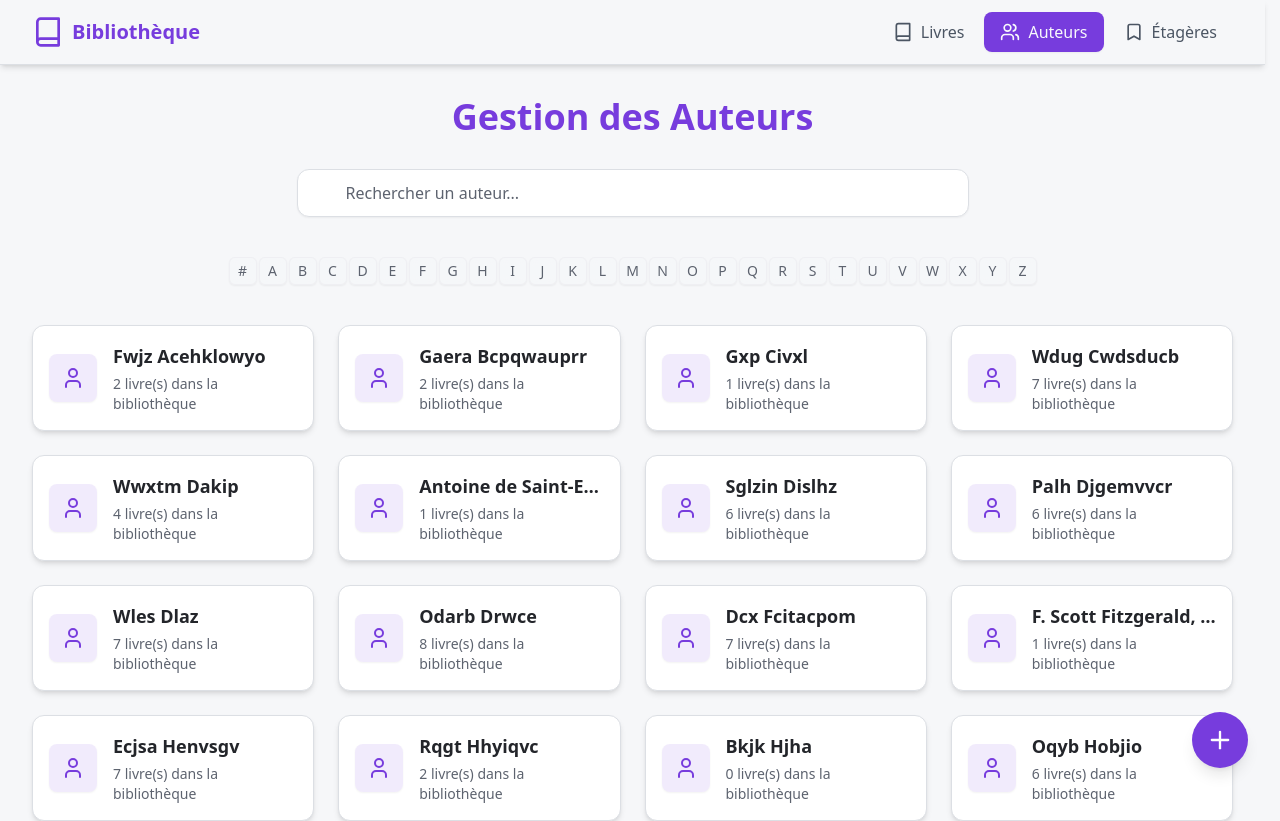
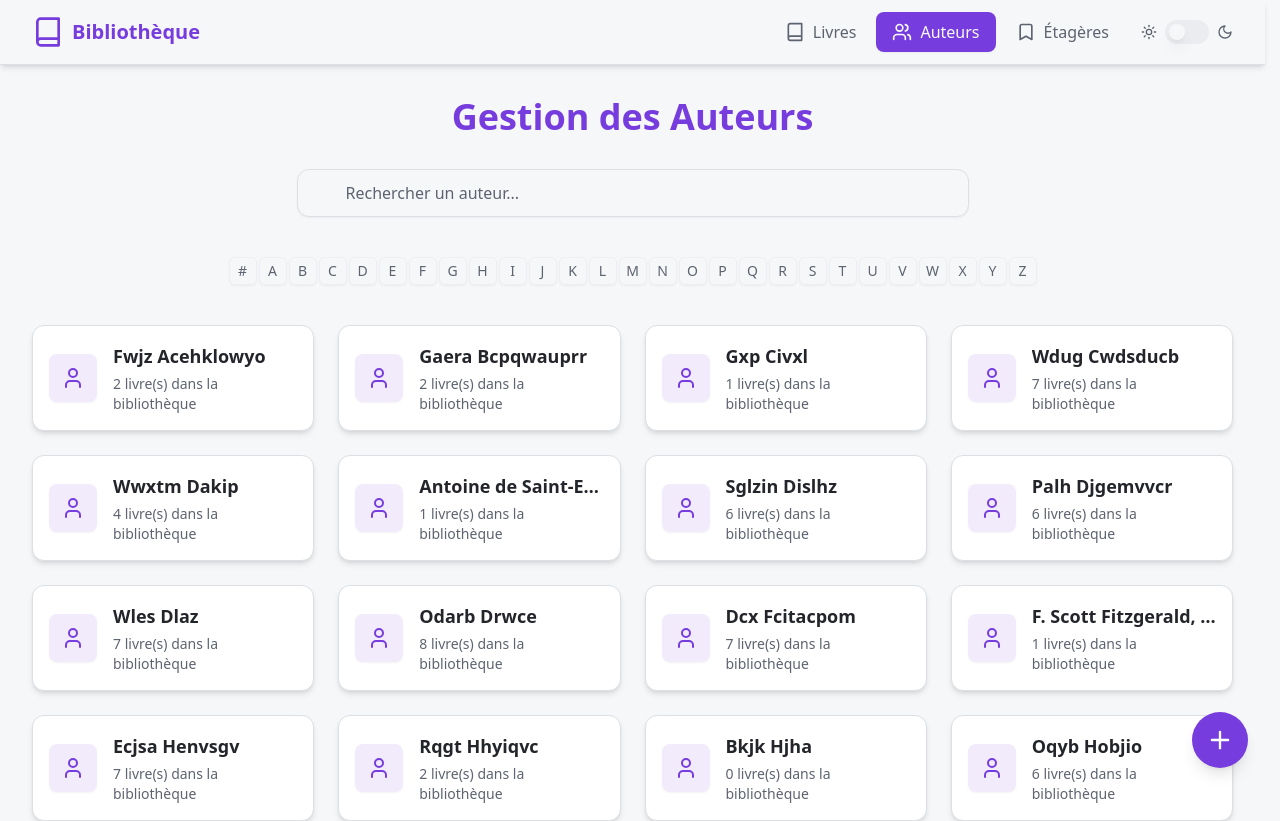
Before and after one commit to Nespouique/library-ihm, a React (Vite) app: page /auteurs in a window 1280 px wide. Shown: the top 821 px of the page. Built offline with nearby package versions, Linux system fonts and the light colour scheme.

Commit message:
[feat] Implement dark theme toggle functionality and update UI components for better theme support

```diff
--- a/src/components/Layout.jsx
+++ b/src/components/Layout.jsx
@@ -1,6 +1,7 @@
 import React from 'react';
 import { NavLink, Outlet } from 'react-router-dom';
 import { Book, Users, Bookmark } from 'lucide-react';
+import ThemeToggle from './ThemeToggle';
 
 const Layout = () => {
     const navItems = [
@@ -10,7 +11,7 @@ const Layout = () => {
     ];
 
     return (
-        <div className="min-h-screen bg-background">
+        <div className="min-h-screen bg-background text-foreground">
             {/* Navigation */}
             <nav className="flat-nav">
                 <div className="max-w-7xl mx-auto px-4 sm:px-6 lg:px-8">
@@ -22,6 +23,7 @@ const Layout = () => {
                             </span>
                         </div>
 
+                        <div className="flex items-center space-x-4">
                             <div className="flex space-x-1">
                                 {navItems.map((item) => (
                                     <div key={item.to}>
@@ -31,7 +33,7 @@ const Layout = () => {
                                                 `flex items-center space-x-2 px-4 py-2 rounded-lg transition-all duration-200 ${
                                                     isActive
                                                         ? 'bg-primary text-primary-foreground shadow-sm'
-                                                    : 'text-gray-600 hover:bg-secondary hover:text-primary'
+                                                        : 'text-muted-foreground hover:bg-secondary hover:text-foreground'
                                                 }`
                                             }
                                         >
@@ -42,6 +44,10 @@ const Layout = () => {
                                         </NavLink>
                                     </div>
                                 ))}
+                            </div>
+
+                            {/* Theme Toggle */}
+                            <ThemeToggle />
                         </div>
                     </div>
                 </div>
--- a/src/components/SearchBar.jsx
+++ b/src/components/SearchBar.jsx
@@ -6,13 +6,13 @@ const SearchBar = ({ placeholder, value, onChange }) => {
     return (
         <div className="relative max-w-2xl mx-auto mb-12">
             <div className="relative">
-                <Search className="absolute left-4 top-1/2 transform -translate-y-1/2 h-5 w-5 text-gray-400" />
+                <Search className="absolute left-4 top-1/2 transform -translate-y-1/2 h-5 w-5 text-muted-foreground" />
                 <Input
                     type="text"
                     placeholder={placeholder}
                     value={value}
                     onChange={(e) => onChange(e.target.value)}
-                    className="pl-12 h-12 text-md search-glow shadow-sm bg-white border-border"
+                    className="pl-12 h-12 text-md search-glow shadow-sm"
                 />
             </div>
         </div>
--- /dev/null
+++ b/src/components/ThemeToggle.jsx
@@ -0,0 +1,55 @@
+import { useState, useEffect } from 'react';
+import { Sun, Moon } from 'lucide-react';
+
+const ThemeToggle = () => {
+    const [isDark, setIsDark] = useState(false);
+
+    useEffect(() => {
+        // Vérifier si un thème est déjà sauvegardé
+        const savedTheme = localStorage.getItem('theme');
+        const prefersDark = window.matchMedia(
+            '(prefers-color-scheme: dark)'
+        ).matches;
+
+        if (savedTheme === 'dark' || (!savedTheme && prefersDark)) {
+            setIsDark(true);
+            document.documentElement.classList.add('dark');
+        }
+    }, []);
+
+    const toggleTheme = () => {
+        const newTheme = !isDark;
+        setIsDark(newTheme);
+
+        if (newTheme) {
+            document.documentElement.classList.add('dark');
+            localStorage.setItem('theme', 'dark');
+        } else {
+            document.documentElement.classList.remove('dark');
+            localStorage.setItem('theme', 'light');
+        }
+    };
+
+    return (
+        <div className="flex items-center space-x-2">
+            <Sun className="w-4 h-4 text-muted-foreground" />
+            <button
+                onClick={toggleTheme}
+                className={`relative inline-flex h-6 w-11 items-center rounded-full transition-colors duration-200 focus:outline-none focus:ring-1 focus:ring-primary focus:ring-offset-1 ${
+                    isDark ? 'bg-primary' : 'bg-secondary'
+                }`}
+                role="switch"
+                aria-checked={isDark}
+            >
+                <span
+                    className={`inline-block h-4 w-4 transform rounded-full bg-background transition-transform duration-200 shadow-lg ${
+                        isDark ? 'translate-x-6' : 'translate-x-1'
+                    }`}
+                />
+            </button>
+            <Moon className="w-4 h-4 text-muted-foreground" />
+        </div>
+    );
+};
+
+export default ThemeToggle;
--- a/src/components/ui/dialog.jsx
+++ b/src/components/ui/dialog.jsx
@@ -30,7 +30,7 @@ const DialogContent = React.forwardRef(
             <DialogPrimitive.Content
                 ref={ref}
                 className={cn(
-                    'fixed left-[50%] top-[50%] z-50 grid w-full max-w-lg translate-x-[-50%] translate-y-[-50%] gap-4 border bg-white/95 backdrop-blur-lg p-6 shadow-2xl duration-200 data-[state=open]:animate-in data-[state=closed]:animate-out data-[state=closed]:fade-out-0 data-[state=open]:fade-in-0 data-[state=closed]:zoom-out-95 data-[state=open]:zoom-in-95 data-[state=closed]:slide-out-to-left-1/2 data-[state=closed]:slide-out-to-top-[48%] data-[state=open]:slide-in-from-left-1/2 data-[state=open]:slide-in-from-top-[48%] rounded-2xl',
+                    'fixed left-[50%] top-[50%] z-50 grid w-full max-w-lg translate-x-[-50%] translate-y-[-50%] gap-4 border border-border bg-card text-card-foreground backdrop-blur-lg p-6 shadow-2xl duration-200 data-[state=open]:animate-in data-[state=closed]:animate-out data-[state=closed]:fade-out-0 data-[state=open]:fade-in-0 data-[state=closed]:zoom-out-95 data-[state=open]:zoom-in-95 data-[state=closed]:slide-out-to-left-1/2 data-[state=closed]:slide-out-to-top-[48%] data-[state=open]:slide-in-from-left-1/2 data-[state=open]:slide-in-from-top-[48%] rounded-2xl',
                     className
                 )}
                 {...props}
--- a/src/components/ui/input.jsx
+++ b/src/components/ui/input.jsx
@@ -6,7 +6,7 @@ const Input = React.forwardRef(({ className, type, ...props }, ref) => {
         <input
             type={type}
             className={cn(
-                'flex h-12 w-full rounded-xl border border-input bg-white/50 backdrop-blur-sm px-4 py-3 text-sm ring-offset-background file:border-0 file:bg-transparent file:text-sm file:font-medium placeholder:text-muted-foreground focus-visible:outline-none focus-visible:ring-2 focus-visible:ring-ring focus-visible:ring-offset-2 disabled:cursor-not-allowed disabled:opacity-50 transition-all duration-300',
+                'flex h-12 w-full rounded-xl border border-input bg-background text-foreground backdrop-blur-sm px-4 py-3 text-sm ring-offset-background file:border-0 file:bg-transparent file:text-sm file:font-medium placeholder:text-muted-foreground focus-visible:outline-none focus-visible:ring-2 focus-visible:ring-ring focus-visible:ring-offset-2 disabled:cursor-not-allowed disabled:opacity-50 transition-all duration-300',
                 className
             )}
             ref={ref}
--- a/src/components/ui/textarea.jsx
+++ b/src/components/ui/textarea.jsx
@@ -5,7 +5,7 @@ const Textarea = React.forwardRef(({ className, ...props }, ref) => {
     return (
         <textarea
             className={cn(
-                'flex min-h-[80px] w-full rounded-xl border border-input bg-white/50 backdrop-blur-sm px-4 py-3 text-sm ring-offset-background placeholder:text-muted-foreground focus-visible:outline-none focus-visible:ring-2 focus-visible:ring-ring focus-visible:ring-offset-2 disabled:cursor-not-allowed disabled:opacity-50 transition-all duration-300',
+                'flex min-h-[80px] w-full rounded-xl border border-input bg-background text-foreground backdrop-blur-sm px-4 py-3 text-sm ring-offset-background placeholder:text-muted-foreground focus-visible:outline-none focus-visible:ring-2 focus-visible:ring-ring focus-visible:ring-offset-2 disabled:cursor-not-allowed disabled:opacity-50 transition-all duration-300',
                 className
             )}
             ref={ref}
--- a/src/index.css
+++ b/src/index.css
@@ -2,8 +2,7 @@
 @tailwind components;
 @tailwind utilities;
 
-@layer base {
-    :root {
+@layer base {    :root {
         --background: 220 23% 97%; /* Slightly lighter background */
         --foreground: 220 9% 15%; /* Slightly darker foreground for better contrast */
         --card: 0 0% 100%;
@@ -24,6 +23,29 @@
         --input: 220 13% 88%;
         --ring: 262 70% 55%;
         --radius: 0.5rem; /* Slightly smaller radius for a flatter look */
+    }
+
+    /* Variables pour le thème sombre */
+    .dark {
+        --background: 222.2 84% 4.9%;
+        --foreground: 210 40% 98%;
+        --card: 222.2 84% 4.9%;
+        --card-foreground: 210 40% 98%;
+        --popover: 222.2 84% 4.9%;
+        --popover-foreground: 210 40% 98%;
+        --primary: 217.2 91.2% 59.8%;
+        --primary-foreground: 222.2 84% 4.9%;
+        --secondary: 217.2 32.6% 17.5%;
+        --secondary-foreground: 210 40% 98%;
+        --muted: 217.2 32.6% 17.5%;
+        --muted-foreground: 215 20.2% 65.1%;
+        --accent: 217.2 32.6% 17.5%;
+        --accent-foreground: 210 40% 98%;
+        --destructive: 0 62.8% 30.6%;
+        --destructive-foreground: 210 40% 98%;
+        --border: 217.2 32.6% 17.5%;
+        --input: 217.2 32.6% 17.5%;
+        --ring: 224.3 76.3% 94.1%;
     }
 }
 
```
Lines whose indentation alone changed are shown as unchanged.
